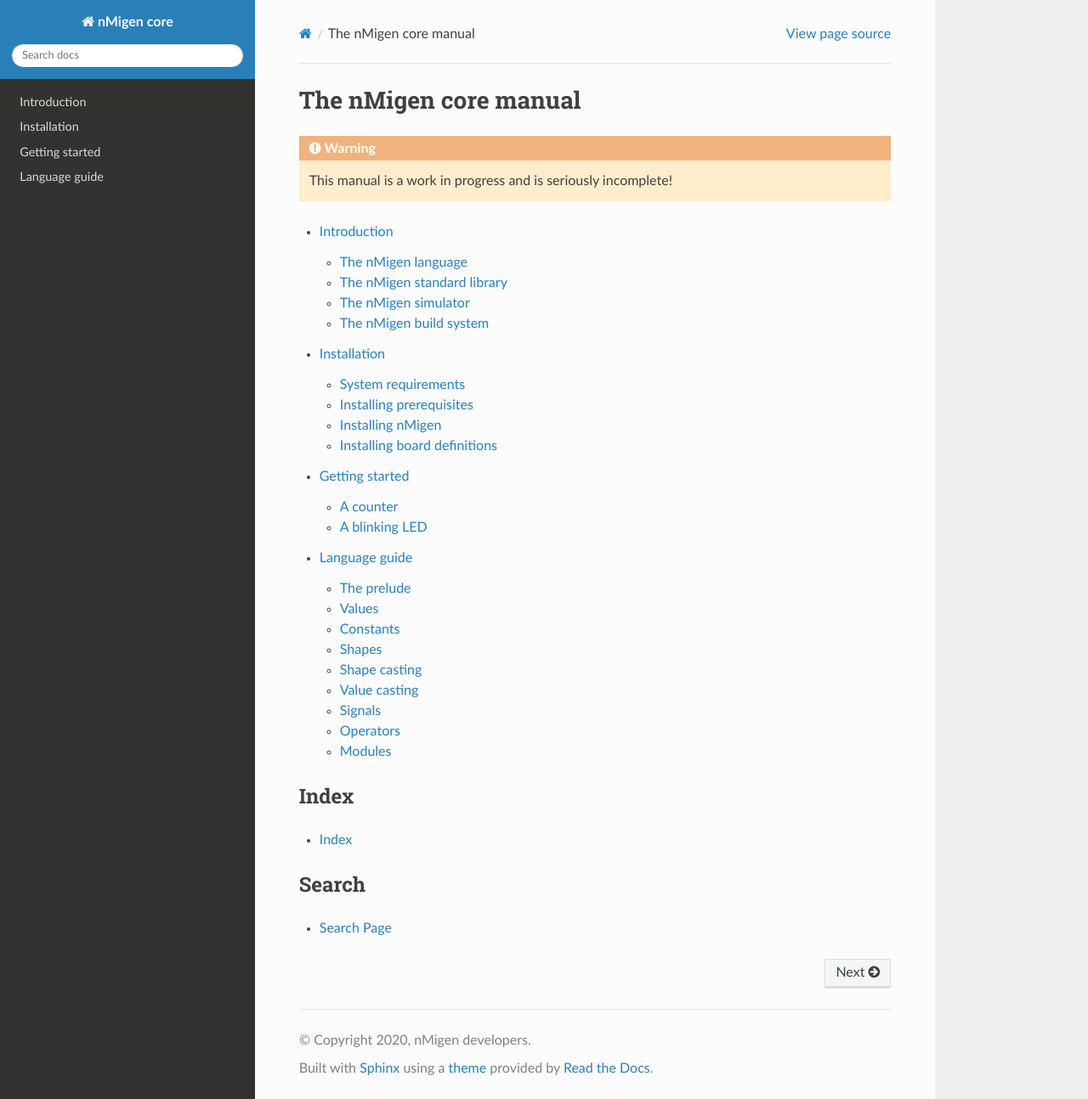
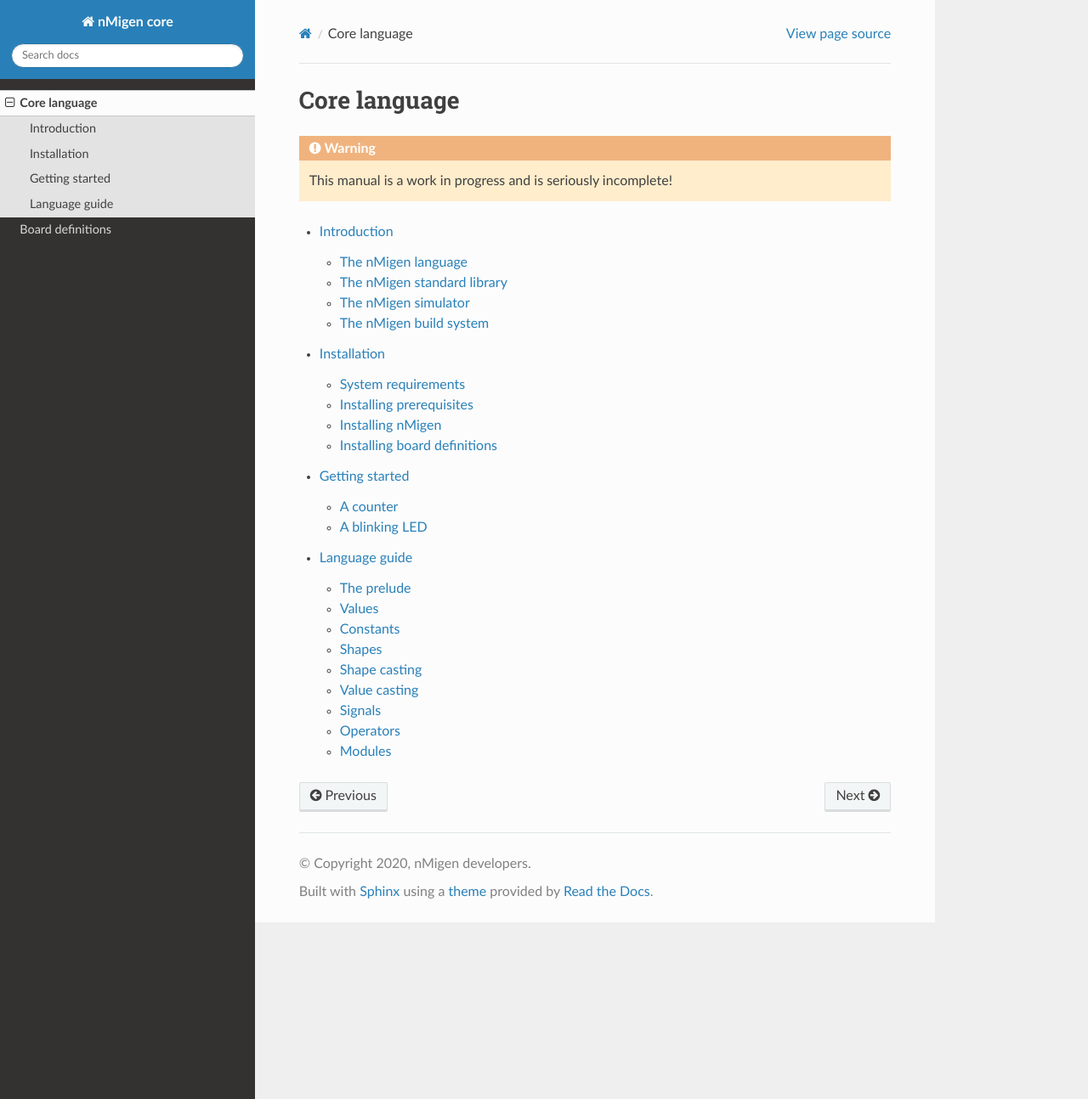
Before and after one commit to nmigen1/nmigen, a Sphinx documentation site: the page built from docs/index.rst, in a window 1280 px wide and 1294 px high. Shown: the whole window at 85% size. Built offline with Sphinx 7.4.7 and the Read the Docs theme 2.0.0, drawn with Linux system fonts in a browser that asks for light colours; the version number could not be read and is left out.

```diff
--- a/docs/conf.py
+++ b/docs/conf.py
@@ -19,6 +19,8 @@ extensions = [
 with open(".gitignore") as f:
     exclude_patterns = [line.strip() for line in f.readlines()]
 
+master_doc = "cover"
+
 intersphinx_mapping = {"python": ("https://docs.python.org/3", None)}
 
 todo_include_todos = True
--- /dev/null
+++ b/docs/cover.rst
@@ -0,0 +1,8 @@
+The nMigen documentation
+########################
+
+.. toctree::
+   :maxdepth: 1
+
+   index
+   Board definitions <https://nmigen.info/nmigen-boards/latest/>
--- a/docs/index.rst
+++ b/docs/index.rst
@@ -1,5 +1,5 @@
-The nMigen core manual
-######################
+Core language
+#############
 
 .. warning::
 
@@ -12,13 +12,3 @@ The nMigen core manual
    install
    start
    lang
-
-Index
-=====
-
-* :ref:`genindex`
-
-Search
-======
-
-* :ref:`search`
```
